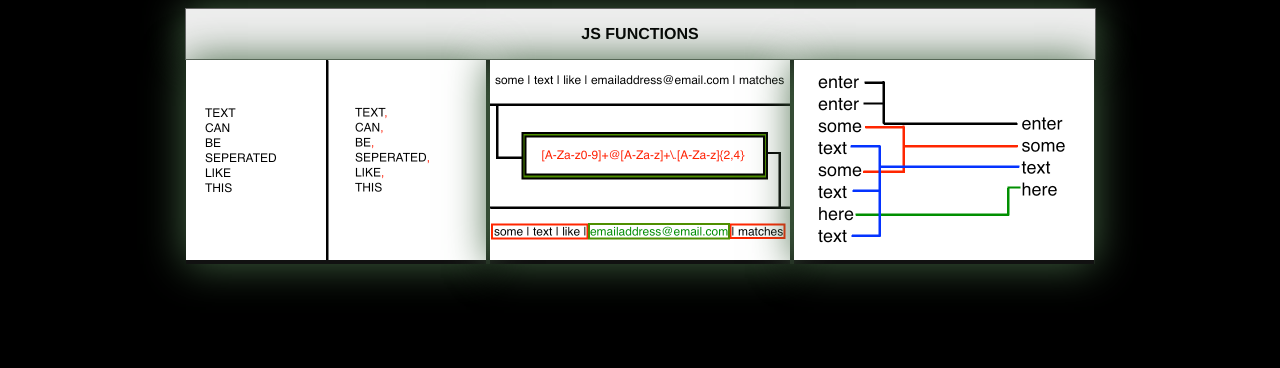
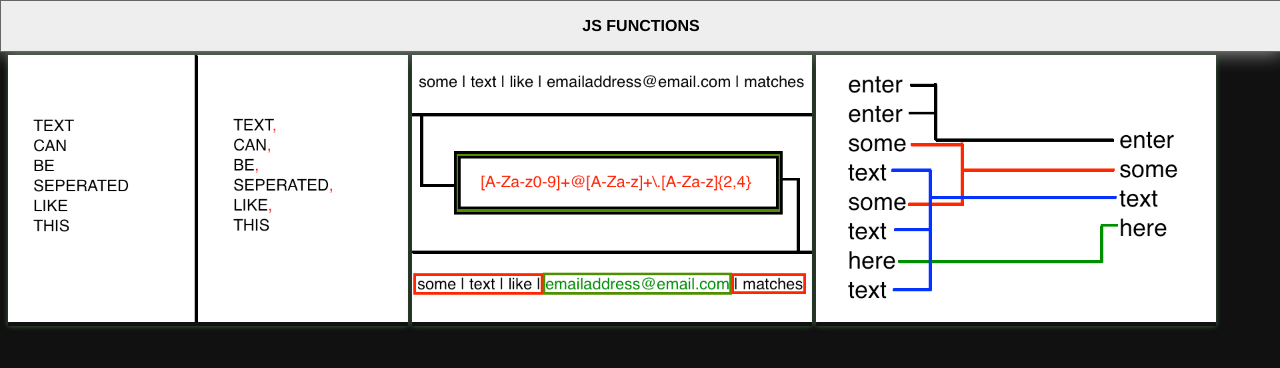
Before and after one commit to bl3rune/legacy-site, a plain HTML site: page index.html in a window 1280 px wide. Drawn offline with Linux system fonts and the light colour scheme.

Commit message:
style change for nav

```diff
--- a/styles.css
+++ b/styles.css
@@ -3,27 +3,23 @@
     Author     : Ben
 */
 body {
-    background-color: #000;
+    background-color: #111;
 }
 
 nav{
-    margin-left: auto;
-    margin-right: auto;
+    position: absolute;
+    top: 0;
+    left: 0;
     border: 1px solid #666666;
     background-color: #eee;
     width: 100%;
-    max-width: 909px;
-    max-height: 150px;
-    box-shadow: 0px 0px 40px #464;
+    height: 50px;
+    box-shadow: 0px 0px 20px #aaa;
 }
 
 .wrapper {
-    margin-left: auto;
-    margin-right: auto;
-    position: relative;
+    margin-top: 55px;
     width: 100%;
-    height: 100%;
-    max-width: 909px;
     background-color: #111;
 }
 
@@ -84,7 +80,7 @@ a{
     height: 100%;
     float: left;
     background-color: #eee;
-    padding: 1%;
+    padding: 1%q;
     box-shadow: 0px 0px 40px #464;
     margin: 1%;
 }
@@ -104,10 +100,10 @@ a{
 
 .home-link {
     display: inline-block;
-    max-width: 300px;
+    max-width: 400px;
     position: relative;
     width: 100%;
-    box-shadow: 0px 0px 40px #464;
+    box-shadow: 0px 0px 5px #464;
 }
 
 .link-box:hover {
@@ -118,7 +114,7 @@ a{
 .home-link-text {
     position: absolute;
     left: 0;
-    top: 50%;
+    top: 60px;
     width: 100%;
     visibility: hidden;
 }
```
